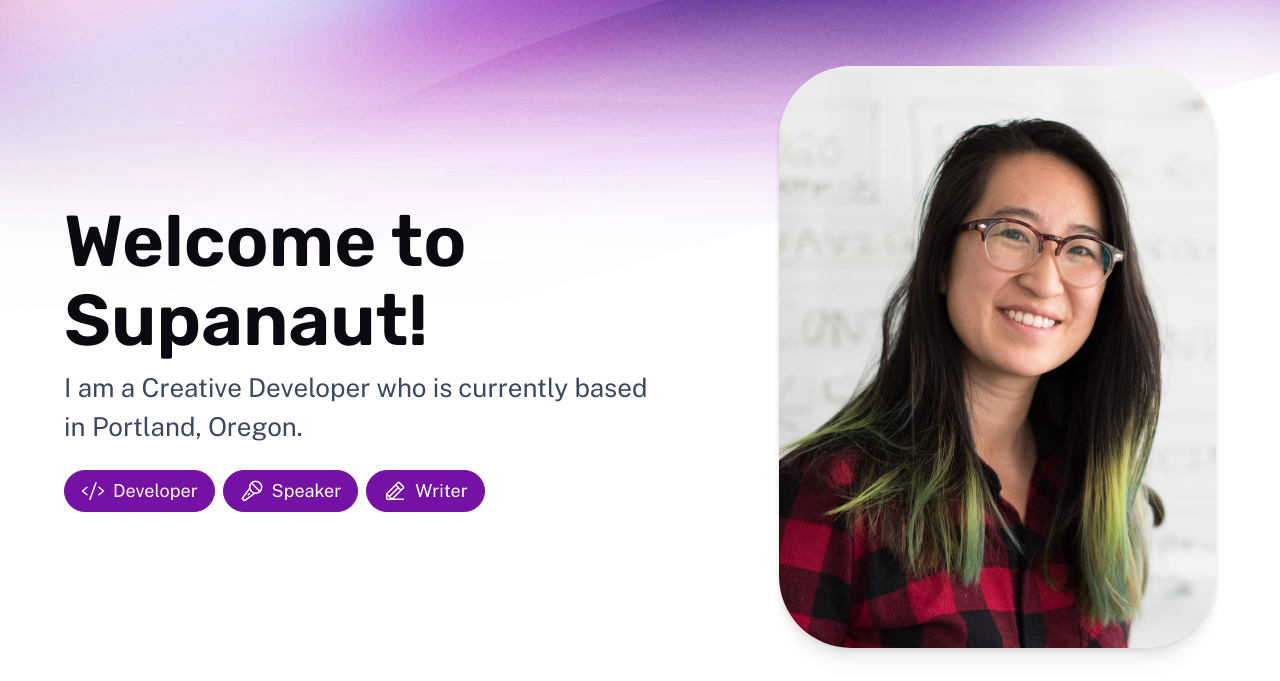
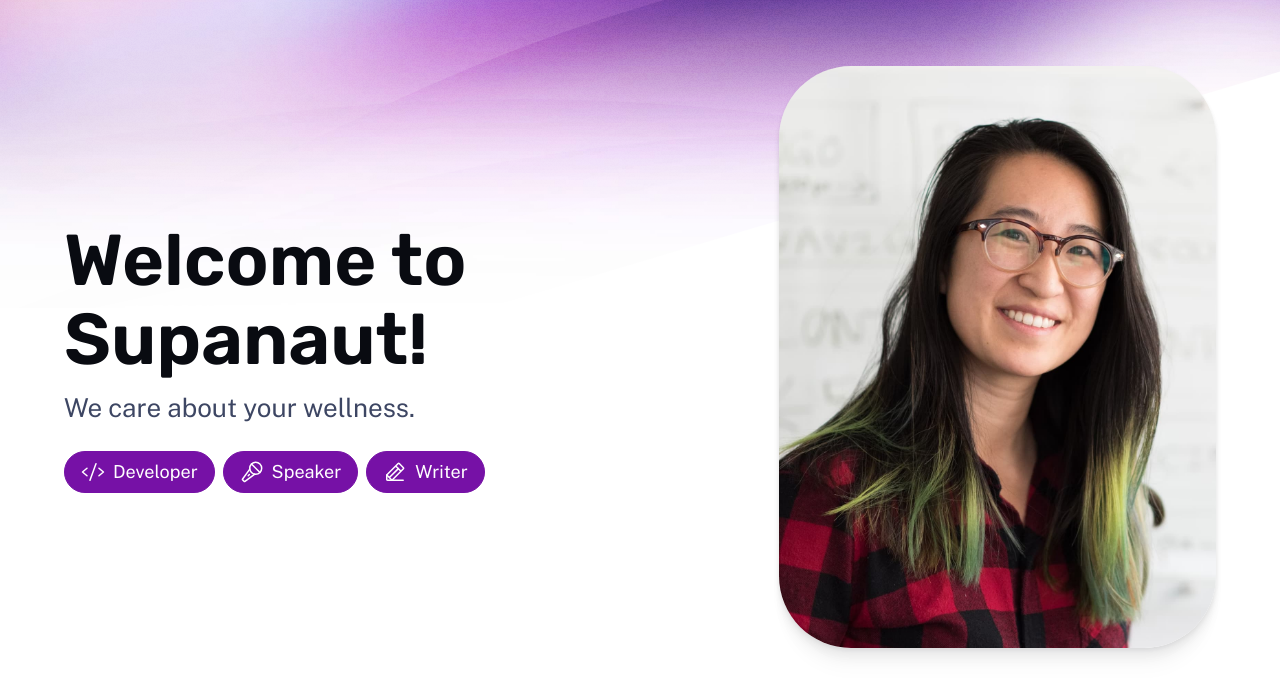
Before and after one commit to RekhaMathew-Product/Well-Journ, an Astro site: page / in a window 1280 px wide. Shown: the part 119-800 px from the top of the page. Built offline with nearby package versions, Linux system fonts and the light colour scheme; Astro itself is replaced by a stand-in of ours.

Commit message:
Update index.astro

```diff
--- a/src/pages/index.astro
+++ b/src/pages/index.astro
@@ -31,7 +31,7 @@
       <header class="hero">
         <Hero
           title="Welcome to Supanaut!"
-          tagline="I am a Creative Developer who is currently based in Portland, Oregon."
+          tagline="We care about your wellness."
           align="start"
         >
           <div class="roles">
```
